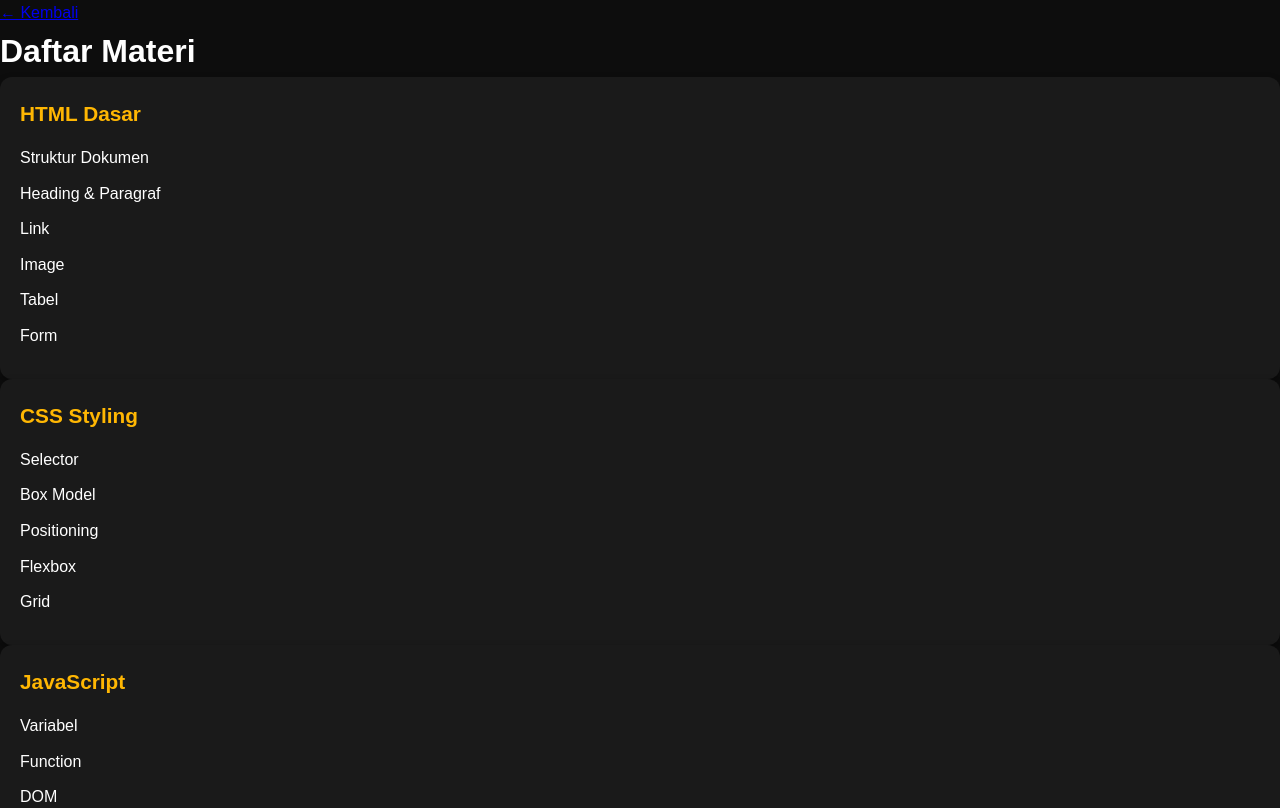
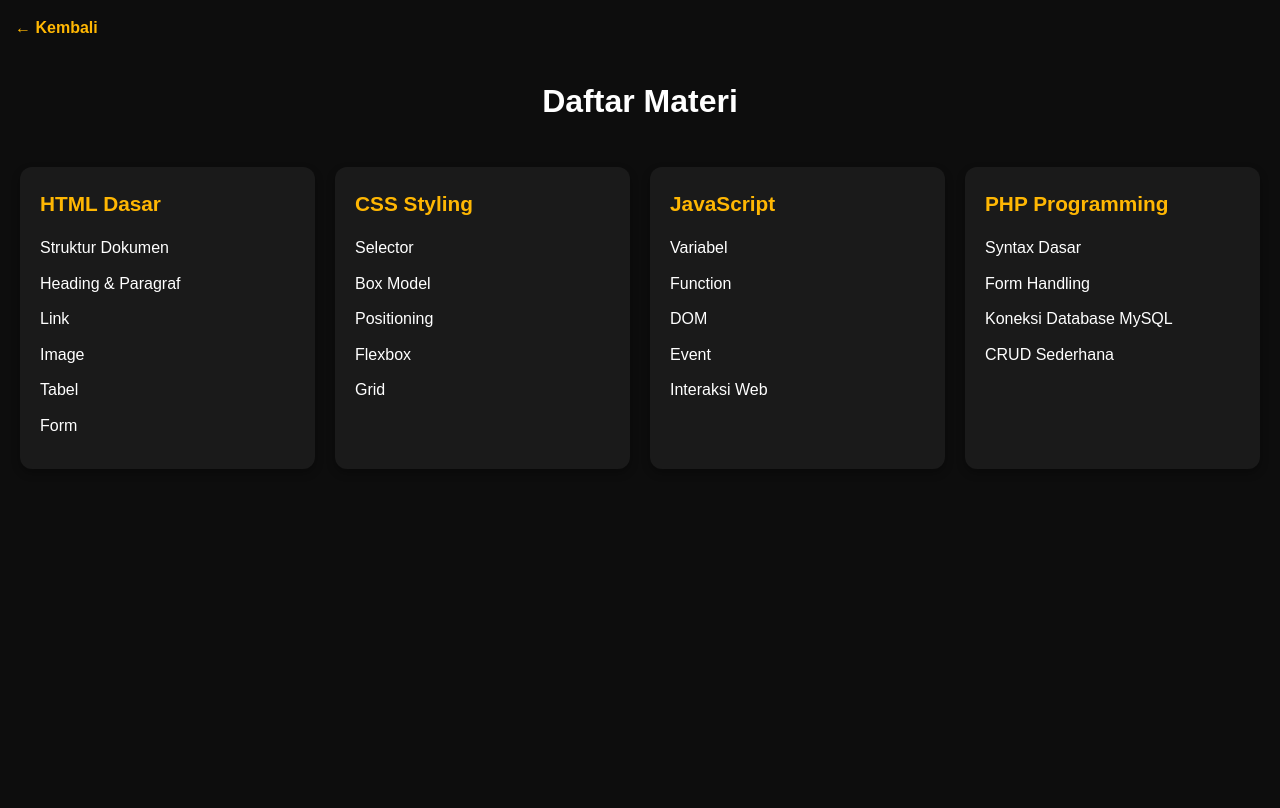
Before and after one commit to denziels/webcourse, a plain HTML site: page course.html in a window 1280 px wide. Shown: the top 808 px of the page. Drawn offline with Linux system fonts and the light colour scheme.

Commit message:
course.html

```diff
--- a/course.html
+++ b/course.html
@@ -3,17 +3,15 @@
 <head>
   <meta charset="UTF-8">
   <meta name="viewport" content="width=device-width, initial-scale=1.0">
-  <title>Course Detail</title>
+  <title>Daftar Materi</title>
   <link rel="stylesheet" href="style.css">
 </head>
 <body>
 
-  <header class="sub-hero">
-    <a href="index.html" class="btn-back">← Kembali</a>
-    <h1>Daftar Materi</h1>
-  </header>
+  <a href="index.html" class="back-link">← Kembali</a>
+  <h1 class="page-title">Daftar Materi</h1>
 
-  <main class="course-detail">
+  <div class="materi-container">
 
     <div class="card">
       <h2>HTML Dasar</h2>
@@ -45,7 +43,7 @@
         <li><a href="https://www.w3schools.com/js/js_functions.asp" target="_blank">Function</a></li>
         <li><a href="https://www.w3schools.com/js/js_htmldom.asp" target="_blank">DOM</a></li>
         <li><a href="https://www.w3schools.com/js/js_events.asp" target="_blank">Event</a></li>
-        <li><a href="https://www.w3schools.com/js/js_htmldom_events.asp" target="_blank">Interaksi Web</a></li>
+        <li><a href="https://www.w3schools.com/js/js_htmldom_eventlistener.asp" target="_blank">Interaksi Web</a></li>
       </ul>
     </div>
 
@@ -55,11 +53,11 @@
         <li><a href="https://www.w3schools.com/php/php_syntax.asp" target="_blank">Syntax Dasar</a></li>
         <li><a href="https://www.w3schools.com/php/php_forms.asp" target="_blank">Form Handling</a></li>
         <li><a href="https://www.w3schools.com/php/php_mysql_intro.asp" target="_blank">Koneksi Database MySQL</a></li>
-        <li><a href="https://www.w3schools.com/php/php_mysql_create.asp" target="_blank">CRUD Sederhana</a></li>
+        <li><a href="https://www.w3schools.com/php/php_mysql_insert.asp" target="_blank">CRUD Sederhana</a></li>
       </ul>
     </div>
 
-  </main>
+  </div>
 
 </body>
 </html>
```
